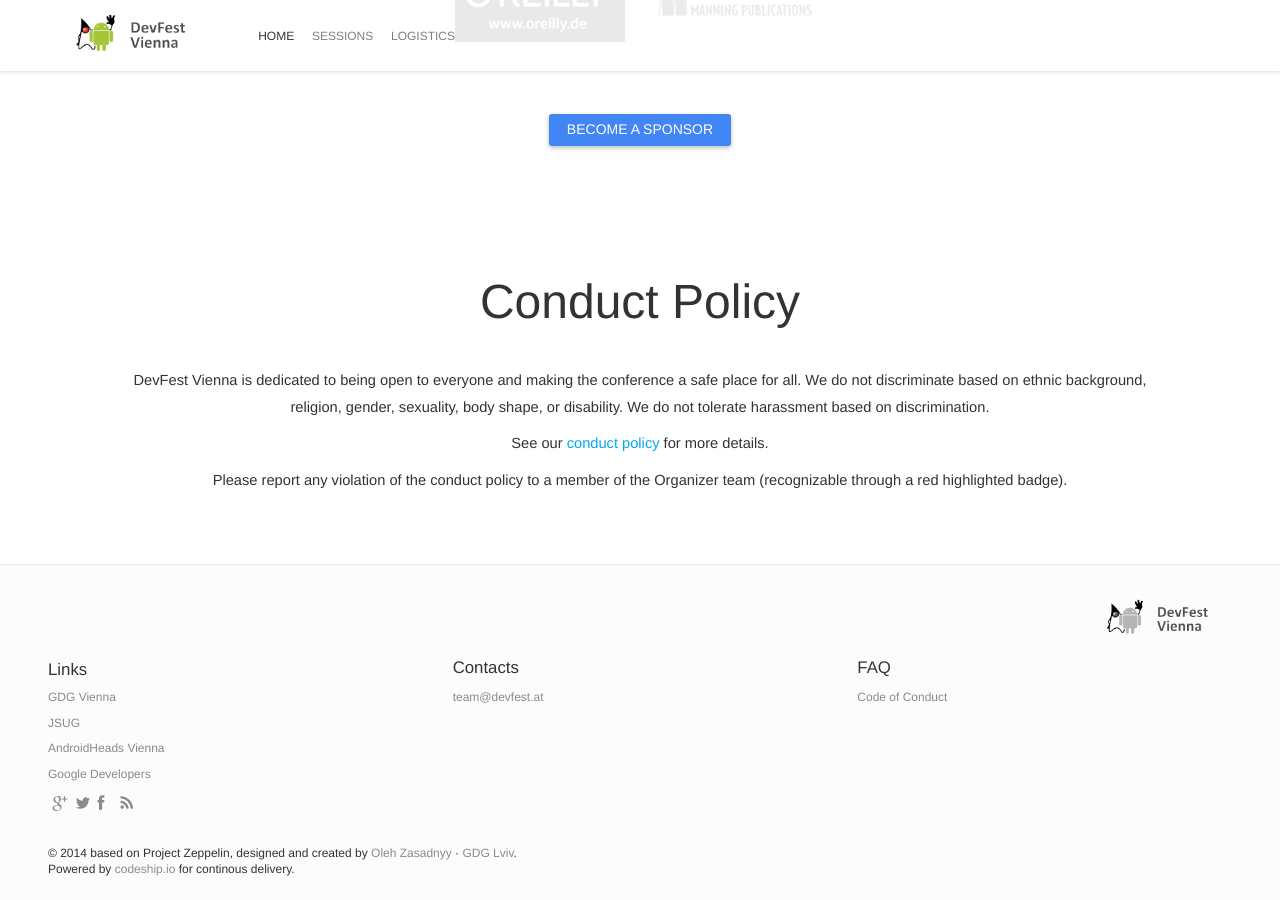
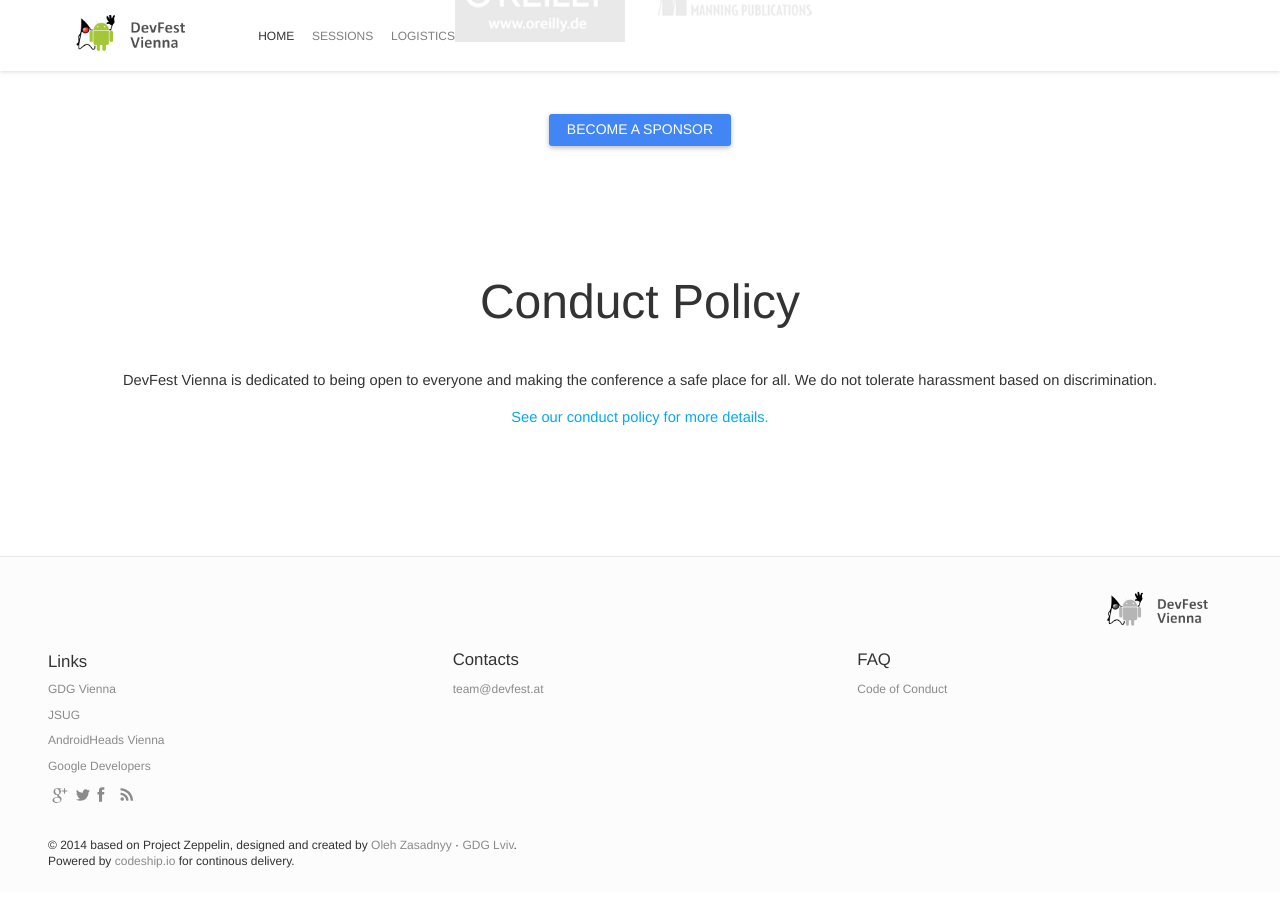
Before and after one commit to DevFestVienna/devfest-at-site, a Jekyll site: the page built from index.html, in a window 1280 px wide and 900 px high, scrolled down 4843 px. Built offline with Jekyll 4.4.1, drawn with Linux system fonts in a browser that asks for light colours; nearby versions of some CDN libraries; comment, search, counter and statistics services are not loaded.

Commit message:
some beautifications (hopefully)

```diff
--- a/_includes/conduct.html
+++ b/_includes/conduct.html
@@ -4,14 +4,9 @@
         <div class="col-lg-10 col-lg-offset-1">
 <h3>Conduct Policy</h3>
 <p>
-DevFest Vienna is dedicated to being open to everyone and making the conference a safe place for all. We do not discriminate based on ethnic background, religion, gender, sexuality, body shape, or disability. We do not tolerate harassment based on discrimination.</p>
+DevFest Vienna is dedicated to being open to everyone and making the conference a safe place for all. We do not tolerate harassment based on discrimination.</p>
 <p>
-See our
-<a href="/cod">conduct policy</a>
-for more details.
-</p>
-<p>
-Please report any violation of the conduct policy to a member of the Organizer team (recognizable through a red highlighted badge).
+<a href="/cod">See our conduct policy for more details.</a>
 </p>
         </div>
     </div>
```
Also changed, not shown: cod.md (+5 -3 lines).
